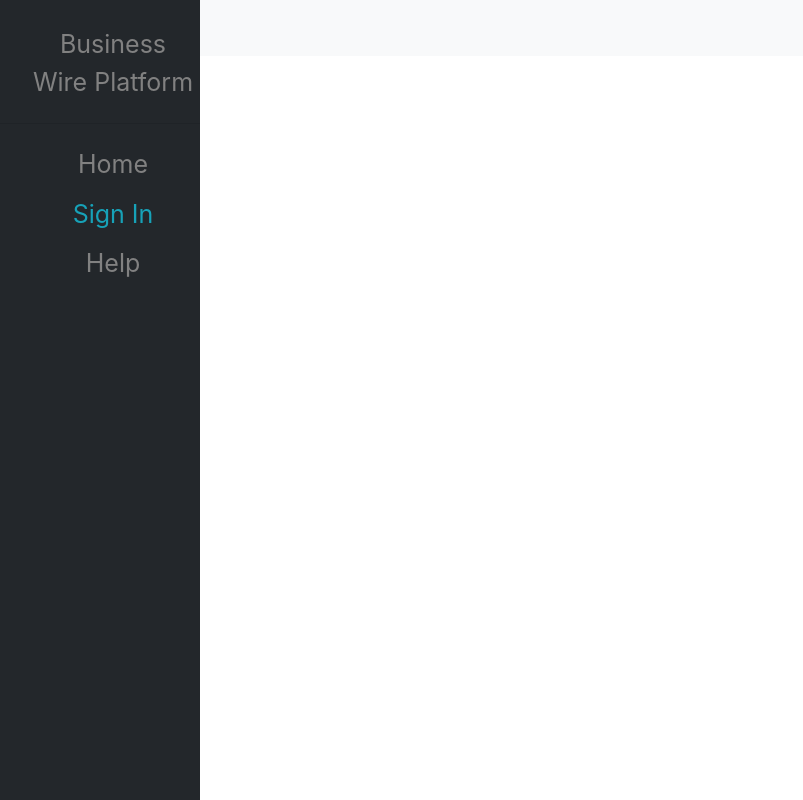
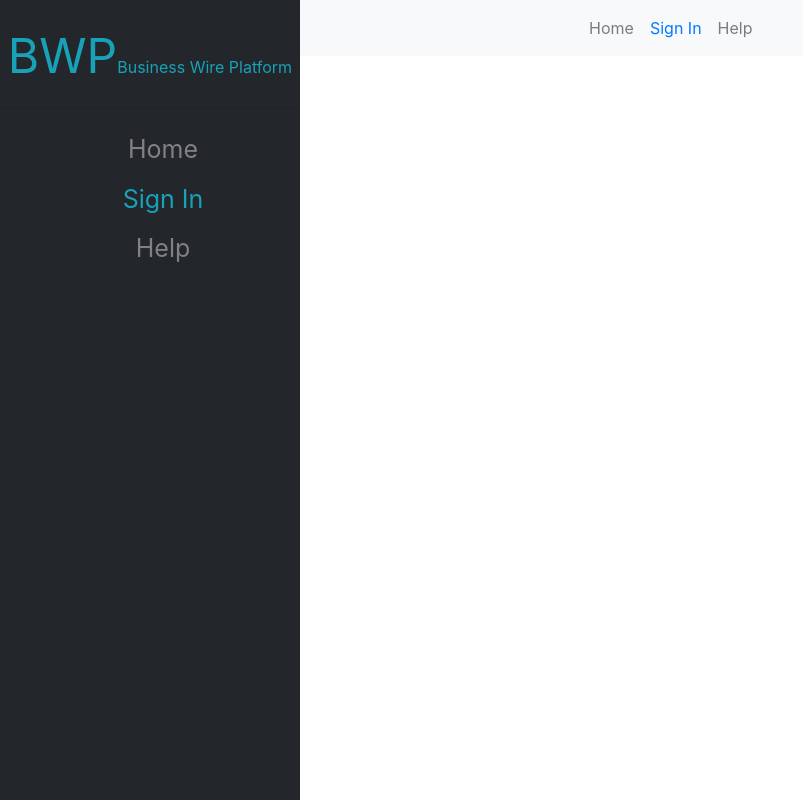
Before and after one commit to pythonshiva/BuisnessWire, a React (Create React App) app: page / in a window 1280 px wide. Shown: the whole page, without its empty margins (0-803 px from the left). Built offline with nearby package versions, Linux system fonts and the light colour scheme.

Commit message:
Adds Nav and Side with screen support

```diff
--- a/package.json
+++ b/package.json
@@ -9,6 +9,7 @@
     "font-awesome": "^4.7.0",
     "react": "^16.11.0",
     "react-app-polyfill": "^1.0.4",
+    "react-bootstrap": "^1.0.0-beta.16",
     "react-dom": "^16.11.0",
     "react-google-login": "^5.0.7",
     "react-redux": "^7.1.3",
--- a/src/App.js
+++ b/src/App.js
@@ -1,11 +1,12 @@
-import React from "react";
+import React, { Component } from "react";
 import "bootstrap/dist/css/bootstrap.min.css";
 import Navbar from "./components/Navbar/Navbar";
 import SideDrawer from "./components/SideDrawer/SideDrawer";
 
 import "./App.css";
 
-function App() {
+class App extends Component {
+  render() {
     return (
       <div className="App">
         <Navbar />
@@ -13,5 +14,6 @@ function App() {
       </div>
     );
   }
+}
 
 export default App;
--- a/src/components/Navbar/Navbar.js
+++ b/src/components/Navbar/Navbar.js
@@ -1,44 +1,29 @@
 import React from "react";
+import {
+  Navbar,
+  Nav,
+  NavDropdown,
+  Form,
+  FormControl,
+  Button
+} from "react-bootstrap";
 
-const Navbar = () => {
+const NavBar = () => {
   return (
-    <nav className="navbar navbar-expand-lg navbar-light bg-light">
-      {/* <a className="navbar-brand" href="#">
-        Business Wire Platform
-      </a> */}
-      <button
-        className="navbar-toggler"
-        type="button"
-        data-toggle="collapse"
-        data-target="#navbarSupportedContent"
-        aria-controls="navbarSupportedContent"
-        aria-expanded="false"
-        aria-label="Toggle navigation"
-      >
-        <span className="navbar-toggler-icon"></span>
-      </button>
-
-      <div className="collapse navbar-collapse" id="navbarSupportedContent">
-        <ul className="navbar-nav mr-auto">
-          <li className="nav-item active">
-            <a className="nav-link" href="#">
-              Home <span className="sr-only">(current)</span>
-            </a>
-          </li>
-          <li className="nav-item active">
-            <a className="nav-link" href="#">
-              Sign In <span className="sr-only">(current)</span>
-            </a>
-          </li>
-          <li className="nav-item active">
-            <a className="nav-link" href="#">
-              Help <span className="sr-only">(current)</span>
-            </a>
-          </li>
-        </ul>
-      </div>
-    </nav>
+    <Navbar bg="light" expand="lg">
+      <Navbar.Brand href="#home">BWP</Navbar.Brand>
+      <Navbar.Toggle aria-controls="basic-navbar-nav" />
+      <Navbar.Collapse id="basic-navbar-nav">
+        <Nav className="mx-auto">
+          <Nav.Link href="#home">Home</Nav.Link>
+          <Nav.Link href="#link" className="text-primary">
+            Sign In
+          </Nav.Link>
+          <Nav.Link href="Help">Help</Nav.Link>
+        </Nav>
+      </Navbar.Collapse>
+    </Navbar>
   );
 };
 
-export default Navbar;
+export default NavBar;
--- a/src/components/SideDrawer/SideDrawer.css
+++ b/src/components/SideDrawer/SideDrawer.css
@@ -1,6 +1,6 @@
 .sidenav {
   height: 100%;
-  width: 200px;
+  width: 300px;
   position: fixed;
   z-index: 1;
   top: 0;
@@ -22,6 +22,10 @@
   color: #f1f1f1;
 }
 
+#brandName {
+  font-size: 3rem;
+}
+
 @media screen and (max-height: 450px) {
   .sidenav {
     padding-top: 15px;
--- a/src/components/SideDrawer/SideDrawer.js
+++ b/src/components/SideDrawer/SideDrawer.js
@@ -4,10 +4,13 @@ import "./SideDrawer.css";
 const SideDrawer = () => {
   return (
     <div className="sidenav">
-      <p>
-        <a href="#">Business Wire Platform</a>
-      </p>
-      <hr className="ruler" />
+      <span className="brand-logo">
+        <span className="text-info" id="brandName">
+          BWP
+        </span>
+        <span className="text-info">Business Wire Platform</span>
+      </span>
+      <hr />
       <a href="#">Home</a>
       <a className="text-info" href="#">
         Sign In
```
Also changed, not shown: src/App.css (line endings or trailing spaces), src/components/Navbar/Navbar.css (added), 1 other file (tests, documents, lock files or other folders). Lines whose indentation alone changed are shown as unchanged.
